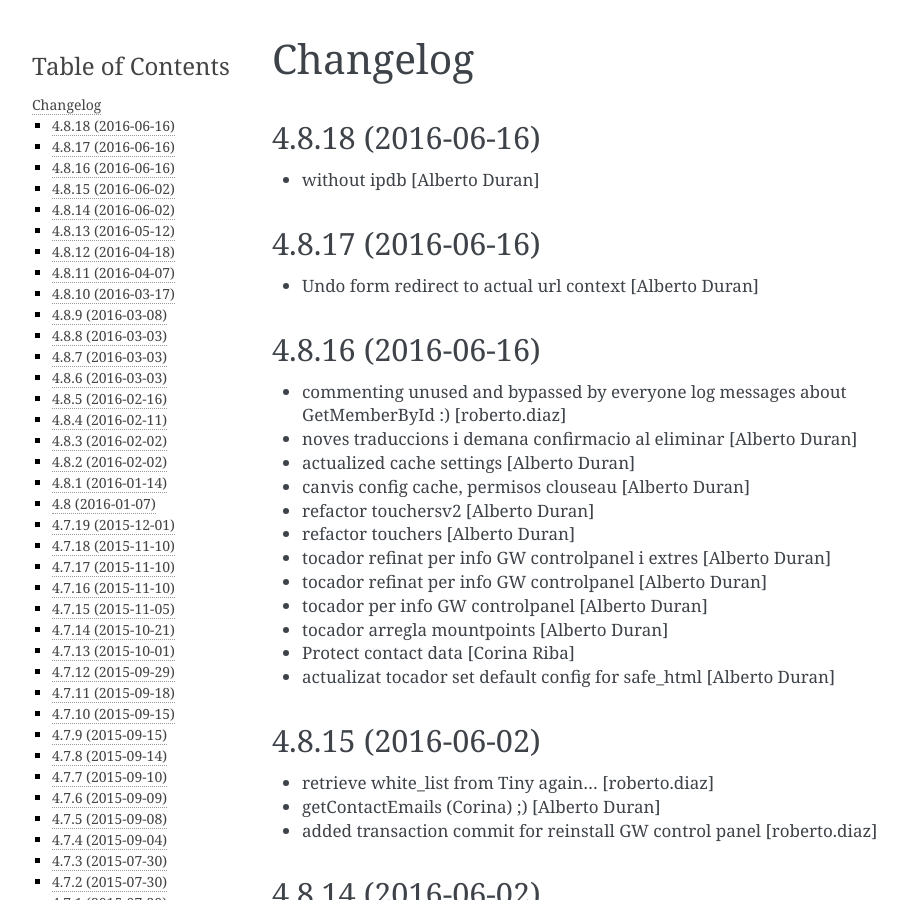
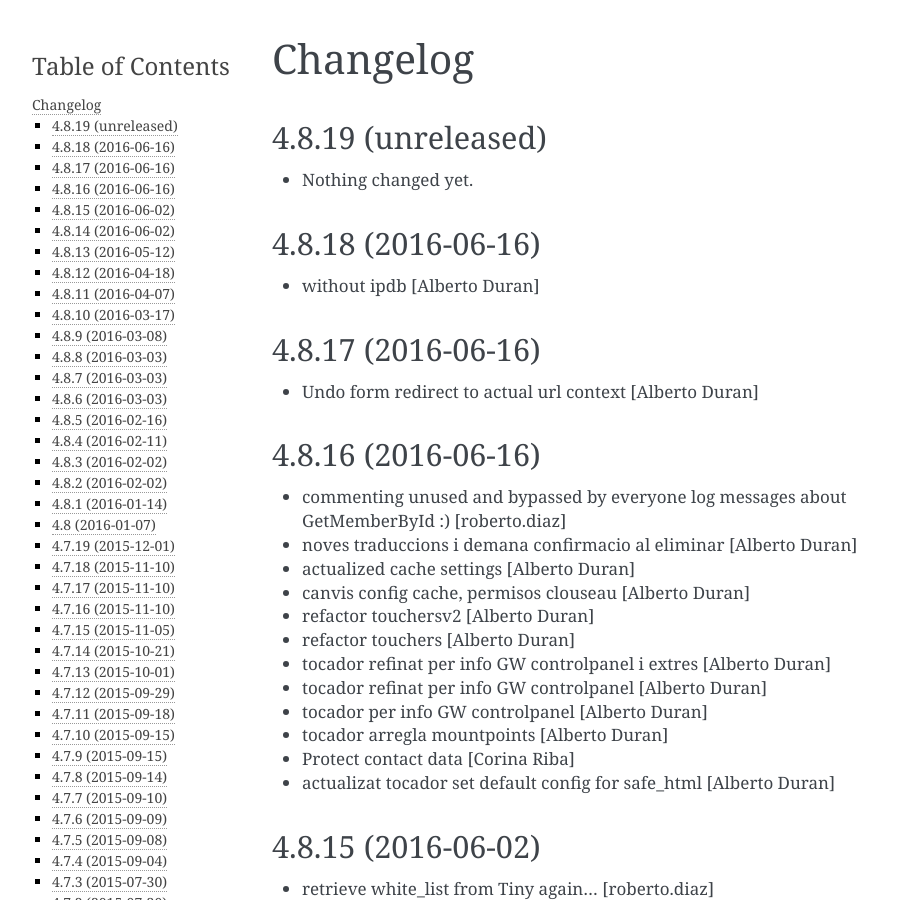
Before and after one commit to UPCnet/genweb.core, a Sphinx documentation site: the page built from docs/HISTORY.rst, in a window 1280 px wide and 900 px high. Shown: the whole window, without its empty margins (148-1055 px from the left). Built offline with Sphinx 7.4.7, drawn with Linux system fonts in a browser that asks for light colours.

Commit message:
Back to development: 4.8.19

```diff
--- a/docs/HISTORY.rst
+++ b/docs/HISTORY.rst
@@ -1,5 +1,11 @@
 Changelog
 =========
+
+4.8.19 (unreleased)
+-------------------
+
+- Nothing changed yet.
+
 
 4.8.18 (2016-06-16)
 -------------------
--- a/setup.py
+++ b/setup.py
@@ -1,7 +1,7 @@
 from setuptools import setup, find_packages
 import os
 
-version = '4.8.18'
+version = '4.8.19.dev0'
 
 README = open('README.rst').read()
 HISTORY = open(os.path.join('docs', 'HISTORY.rst')).read()
```
